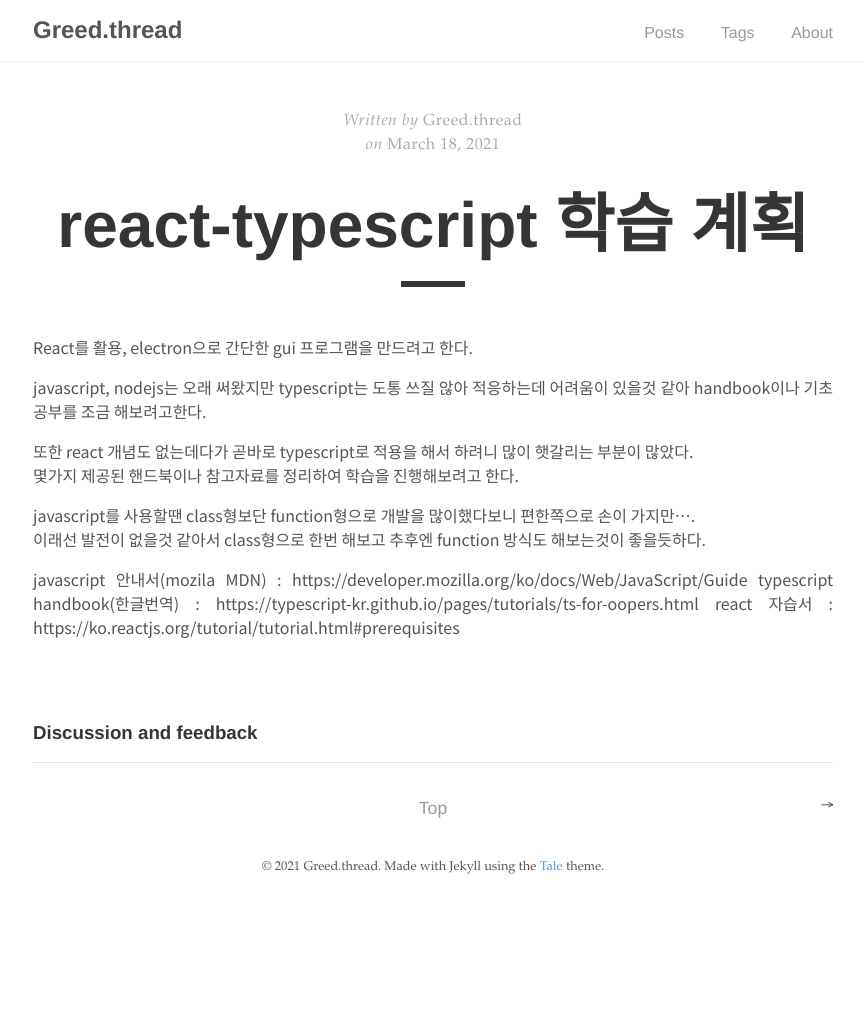
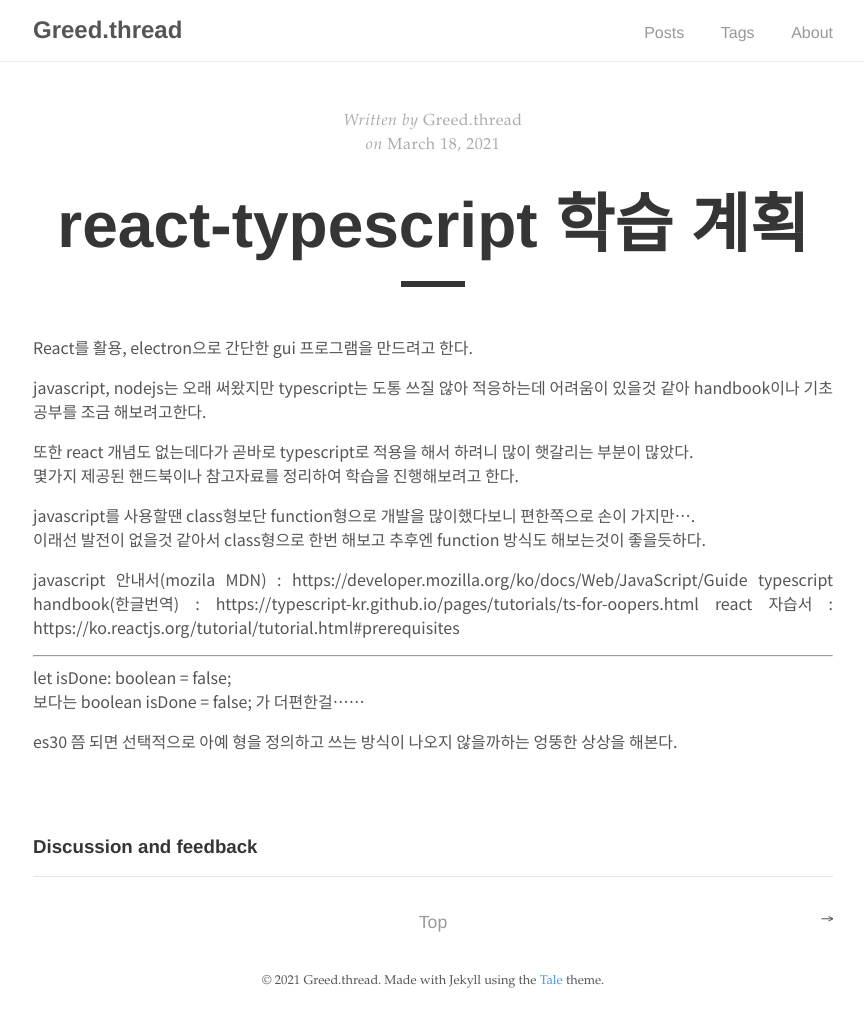
Before and after one commit to greedThread/greedthread.github.io, a Jekyll site: the page built from _posts/2021-03-18-react-typescript-학습-계획.md, in a window 1280 px wide. Shown: the whole page, without its empty margins (207-1071 px from the left). Built offline with Jekyll 4.4.1, drawn with Linux system fonts in a browser that asks for light colours; comment, search, counter and statistics services are not loaded; before the commit the page ends 910 px from its top, so only the background shows below that.

Commit message:
- typescript react

```diff
--- a/_posts/2021-03-18-react-typescript-학습-계획.md
+++ b/_posts/2021-03-18-react-typescript-학습-계획.md
@@ -20,3 +20,9 @@ javascript를 사용할땐 class형보단 function형으로 개발을 많이했
 javascript 안내서(mozila MDN) : https://developer.mozilla.org/ko/docs/Web/JavaScript/Guide
 typescript handbook(한글번역) : https://typescript-kr.github.io/pages/tutorials/ts-for-oopers.html
 react 자습서 : https://ko.reactjs.org/tutorial/tutorial.html#prerequisites
+
+---
+let isDone: boolean = false;
+보다는 boolean isDone = false; 가 더편한걸......
+
+es30 쯤 되면 선택적으로 아예 형을 정의하고 쓰는 방식이 나오지 않을까하는 엉뚱한 상상을 해본다.
```
